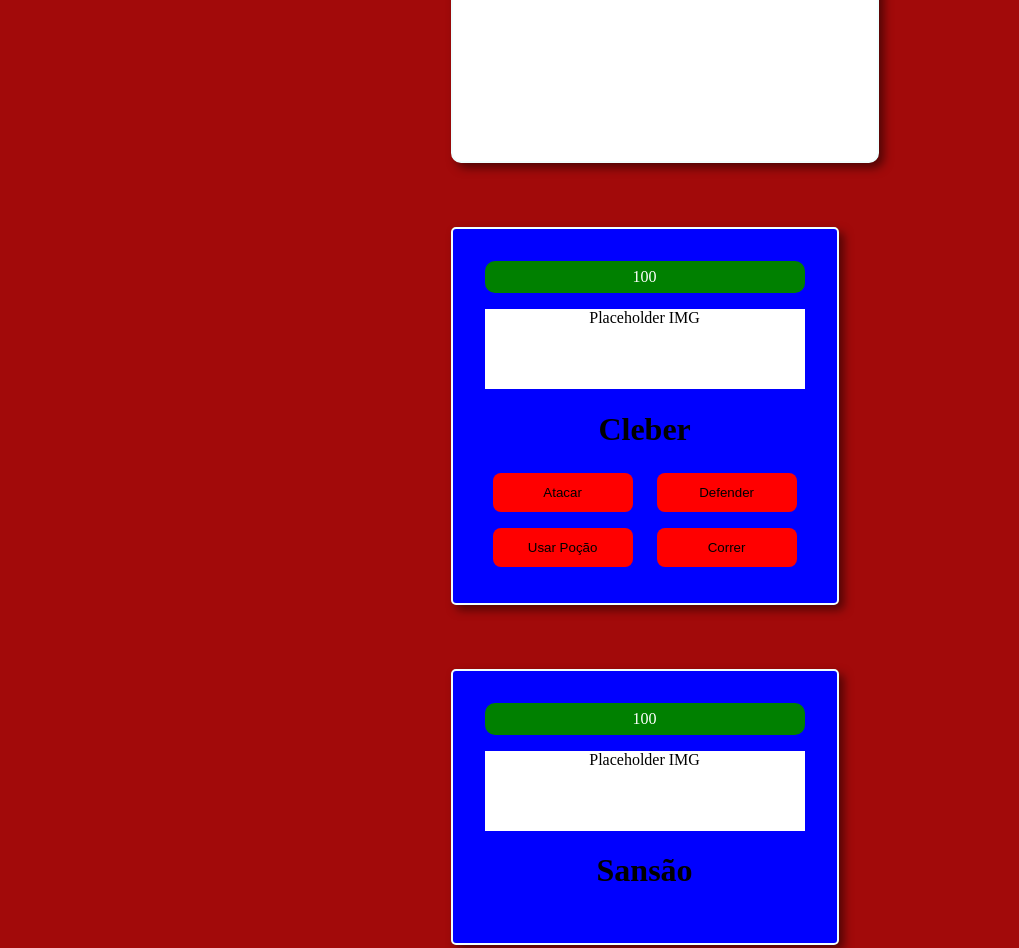
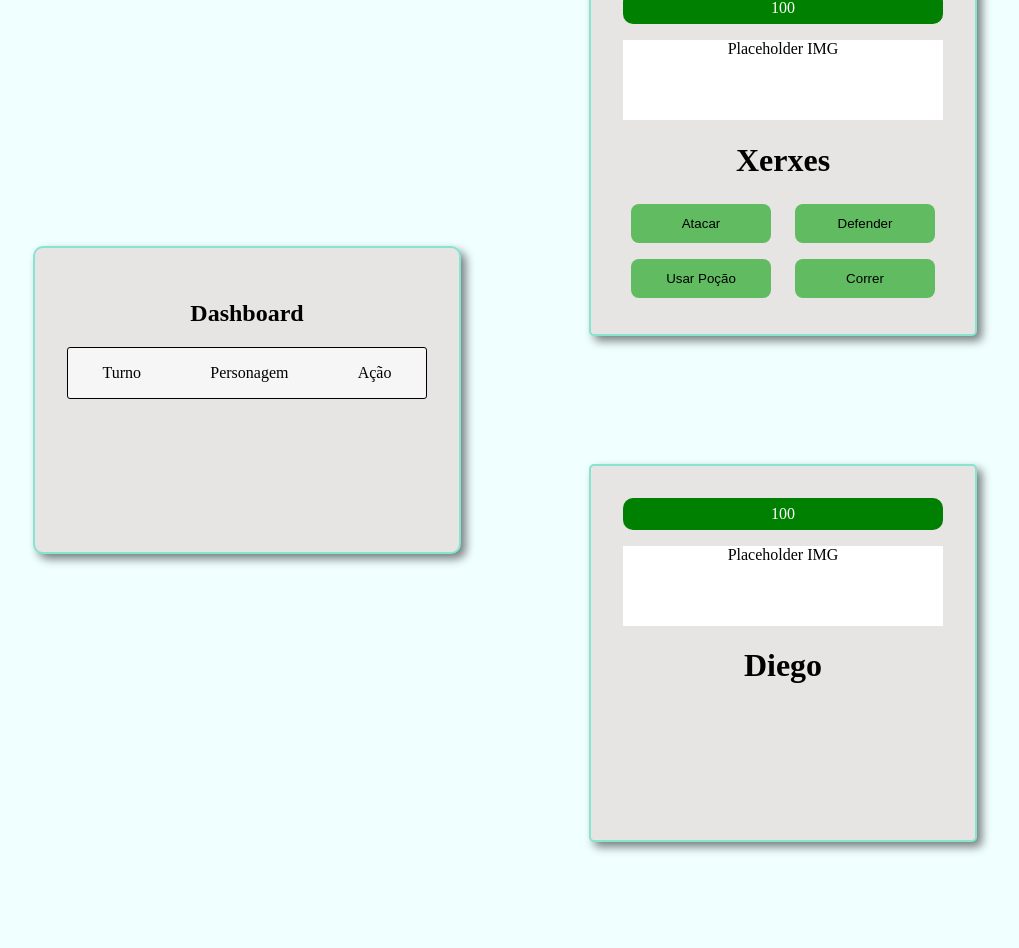
Before and after one commit to Ra-Franco/Prova-2Sem-WebII, a plain HTML site: page index.html in a window 1280 px wide. Shown: the top 948 px of the page, without its empty margins (31-1050 px from the left). After the commit the page ends 906 px from the top, so only its background shows below. Drawn offline with nearby package versions, Linux system fonts and the light colour scheme.

Commit message:
Ajustado design da página

```diff
--- a/index.html
+++ b/index.html
@@ -30,11 +30,12 @@
                 </div>
             </div>
         </div>
+        <div class="layout-batalha">
             <div class="personagem">
                 <div class="barra-vida" :style="{width: heroi.vida + '%', backgroundColor: corVida(heroi.vida)}">
                     {{heroi.vida}}</div>
                 <div class="sprite">Placeholder IMG</div>
-            <h1>Cleber</h1>
+                <h1>Xerxes</h1>
                 <div class="acoes">
                     <button @click="atacar(isHeroi)">Atacar</button>
                     <button @click="defender(isHeroi)">Defender</button>
@@ -46,7 +47,8 @@
                 <div class="barra-vida" :style="{width: vilao.vida + '%', backgroundColor: corVida(vilao.vida)}">
                     {{vilao.vida}}</div>
                 <div class="sprite">Placeholder IMG</div>
-            <h1>Sansão</h1>
+                <h1>Diego</h1>
+            </div>
         </div>
 </body>
 
--- a/style.css
+++ b/style.css
@@ -5,18 +5,62 @@ html {
     display: flex;
     justify-content: center;
     align-items: center;
-    background-color: #A20A0A;
+    background-color: azure;
 }
 
 #app {
-    width: 80%;
-    max-width: 600px;
+    width: 100%;
+    max-width: 100%;
     text-align: center;
+    display: grid;
+    grid-template-columns: 1fr 2fr;
+}
+
+
+.dashboard {
+    width: 360px;
+    margin: 64px;
+    height: 240px;
+    padding: 32px;
+    border: 2px solid rgb(134, 228, 207);
+    box-shadow: 5px 5px 10px rgba(0, 0, 0, 0.5);
+    background-color: rgb(231, 228, 228);
+    border-radius: 10px;
+    align-self: center;
+}
+
+.dashboard-column {
+    border: 1px solid #000;
+    border-radius: 3px;
+    background-color: rgb(247, 246, 246);
+    display: flex;
+    justify-content: space-around;
+}
+
+.dashboard-movement {
+    overflow: auto;
+    overflow-anchor: auto;
+    height: 120px;
+
+}
+
+.movements {
+    background-color: rgb(247, 246, 246);
+    display: grid;
+    grid-template-columns: 1fr 1fr 1fr;
+    grid-template-rows: 1fr;
+    border: 1px solid #000;
+    border-radius: px;
+}
+
+.layout-batalha {
+    display: grid;
+    grid-template-rows: 1fr 1fr;
 }
 
 .personagem {
-    background-color: blue;
-    border: 2px solid azure;
+    background-color: rgb(231, 228, 228);
+    border: 2px solid rgb(134, 228, 207);
     border-radius: 5px;
     margin: 64px;
     padding: 32px;
@@ -36,13 +80,13 @@ button {
     border-radius: 8px;
     border: none;
     margin: 4px 8px;
-    background-color: red;
+    background-color: rgb(97, 187, 97);
     cursor: pointer;
     transition: background-color 0.5, transform 0.2;
 }
 
 button:hover {
-    background-color: #A20A0A;
+    background-color: rgb(77, 151, 77);
     transform: translateY(-4px);
 }
 
@@ -69,35 +113,3 @@ button:active {
     background-color: white;
     width: 100%;
 }
-
-.dashboard {
-    width: 360px;
-    margin: 64px;
-    height: 240px;
-    padding: 32px;
-    border: 2px solid azure;
-    box-shadow: 5px 5px 10px rgba(0, 0, 0, 0.5);
-    align-items: center;
-    background-color: white;
-    border-radius: 10px;
-}
-
-.dashboard-column {
-    display: flex;
-    justify-content: space-around;
-}
-
-.dashboard-movement {
-    overflow: auto;
-
-    overflow-anchor: auto;
-    height: 80px;
-}
-
-.movements {
-    display: grid;
-    grid-template-columns: 1fr 1fr 1fr;
-    grid-template-rows: 1fr;
-    border: 1px solid black;
-
-}
```
Lines whose indentation alone changed are shown as unchanged.
